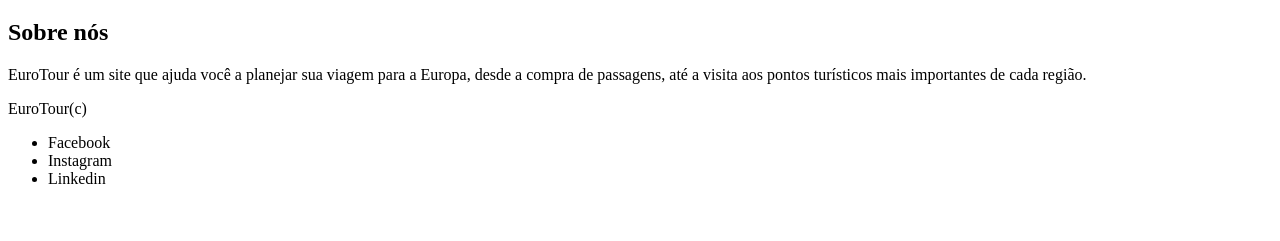
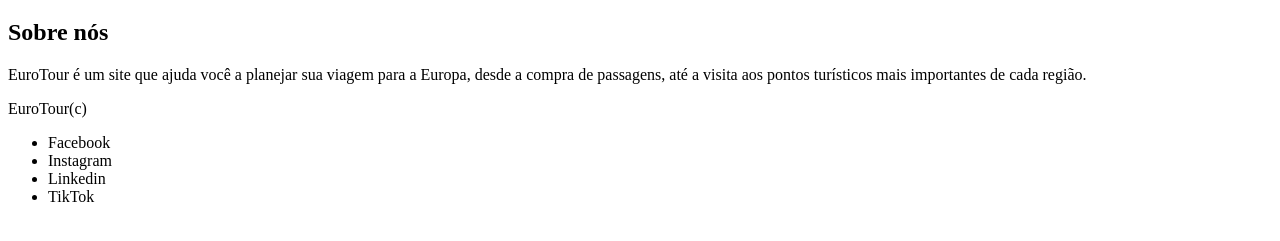
Before and after one commit to Rafael-Bueno-96/portal_tech, a plain HTML site: page index.html in a window 1280 px wide. Shown: the part 157-398 px from the top of the page. Drawn offline with Linux system fonts and the light colour scheme.

Commit message:
Adição de novo Rede Social

```diff
--- a/index.html
+++ b/index.html
@@ -32,6 +32,7 @@
             <li>Facebook</li>
             <li>Instagram</li>
             <li>Linkedin</li>
+            <li>TikTok</li>
         </ul>
     </footer>
 </body>
```
